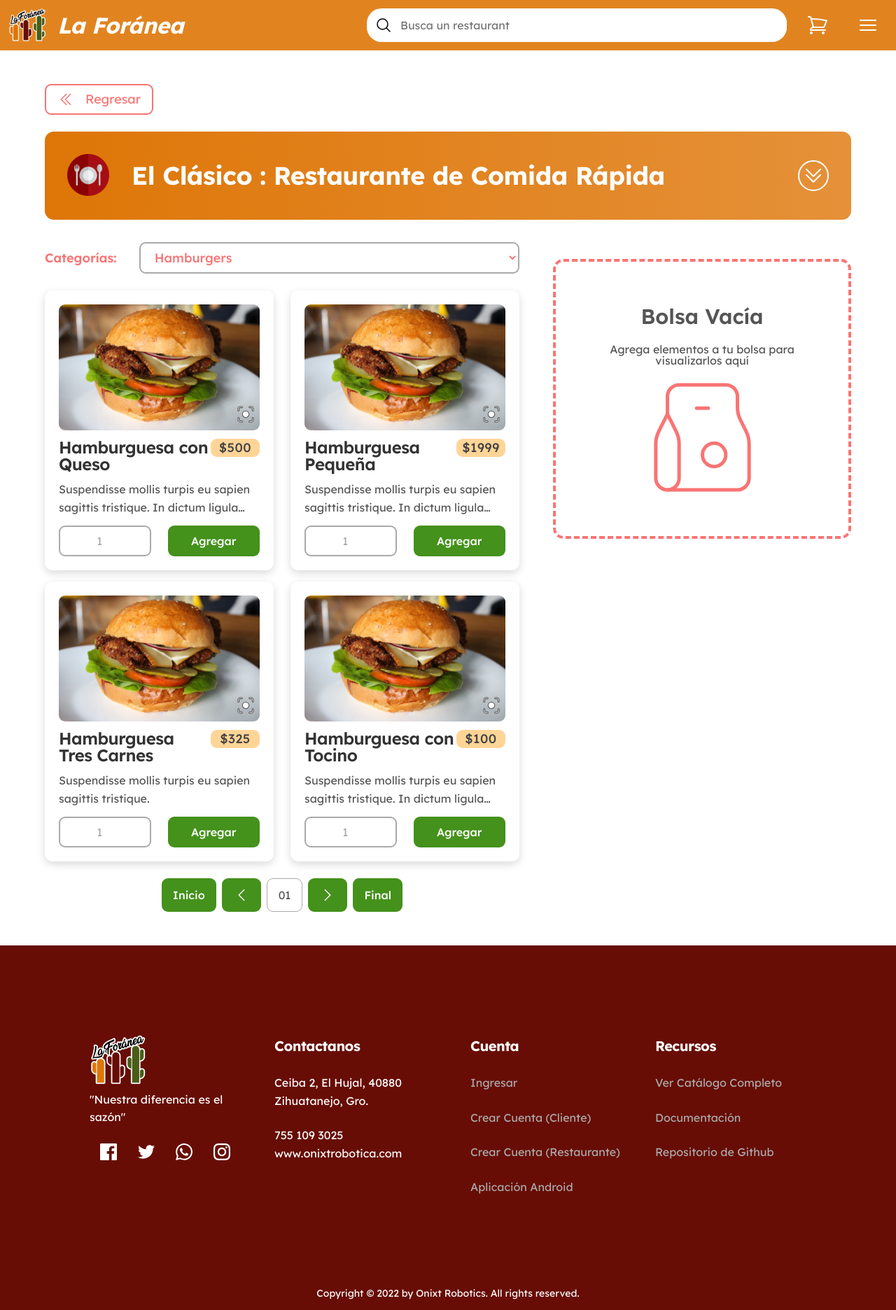
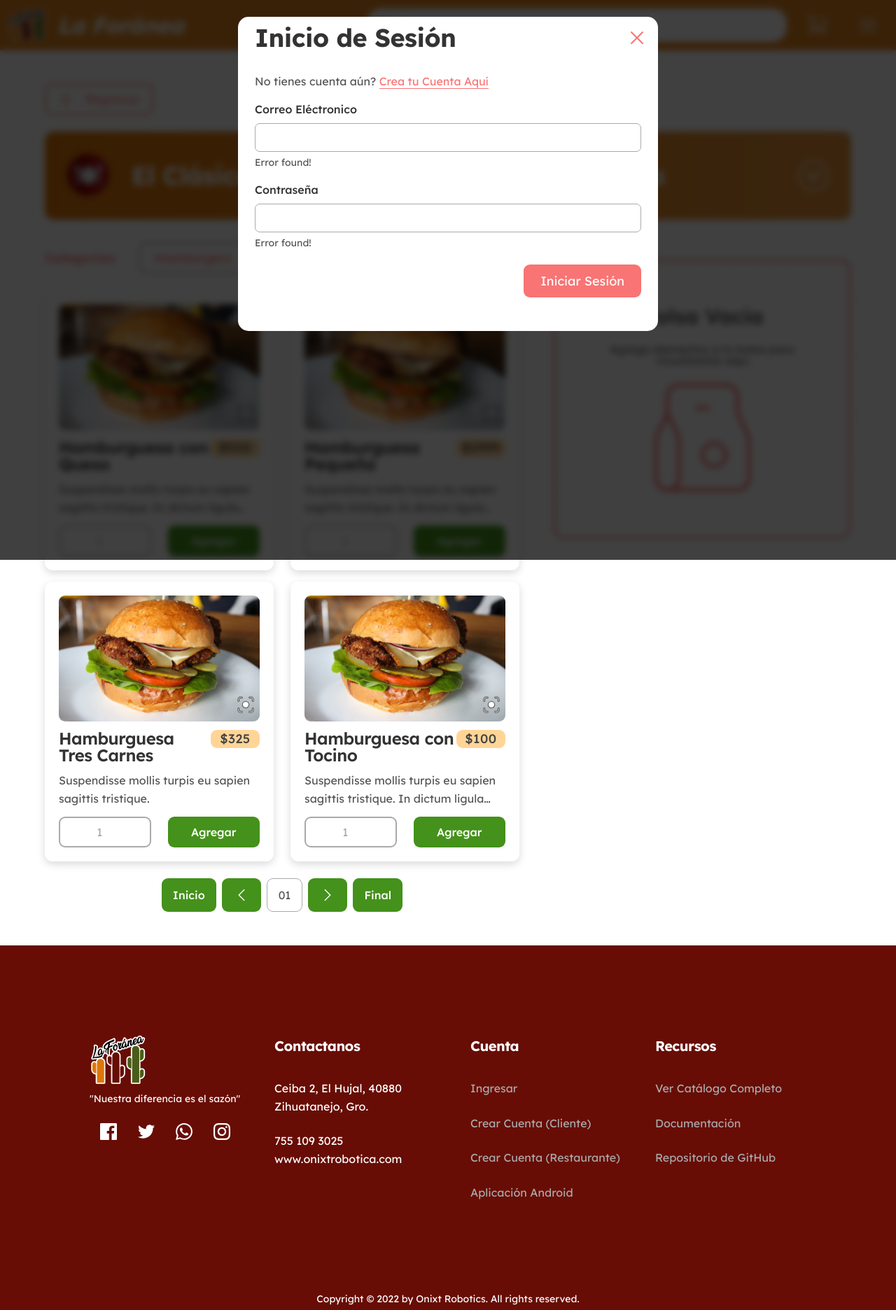
Before and after one commit to RaisedEel/Food-app-LaForanea, a React (Create React App) app: page /restaurant/101 in a window 1280 px wide. Shown: the whole page at 70% size. After the commit the page ends 800 px from the top, so only its background shows below. Built offline with nearby package versions, Linux system fonts and the light colour scheme.

Commit message:
Login creado, ademas de un store slice para manejar la autenticacion. Se utilizara una simulacion de autenticacion que permita agregar usuarios de forma local. Ajustes menores realizados en el footer y modal.

```diff
--- a/public/index.html
+++ b/public/index.html
@@ -28,6 +28,7 @@
   </head>
   <body>
     <noscript>You need to enable JavaScript to run this app.</noscript>
+    <div id="modal-overlay"></div>
     <div id="root"></div>
     <!--
       This HTML file is a template.
--- a/src/App.js
+++ b/src/App.js
@@ -3,18 +3,25 @@ import { useDispatch, useSelector } from 'react-redux';
 import { Routes, Route, Navigate } from 'react-router-dom';
 
 import { cartActions } from './context/cart-slice';
+import { authenticationActions } from './context/authentication-slice';
 import Cart from './components/cart/Cart';
 import Modal from './components/ui/Modal';
 import MenuPage from './pages/MenuPage';
 import LandingPage from './pages/LandingPage';
 import RestaurantListPage from './pages/RestaurantListPage';
+import Login from './components/forms/Login';
 
 function App() {
   const showCart = useSelector((state) => state.cart.showCart);
+  const showLogin = useSelector((state) => state.authentication.showLogin);
   const dispatch = useDispatch();
 
-  function closeModalHandler() {
+  function closeCartHandler() {
     dispatch(cartActions.toggleCart());
+  }
+
+  function closeLoginHandler() {
+    dispatch(authenticationActions.toggleLogin());
   }
 
   return (
@@ -22,10 +29,19 @@ function App() {
       {showCart && (
         <Modal
           title='Mi Orden'
-          onClose={closeModalHandler}
+          onClose={closeCartHandler}
           preferredWidth='80rem'
         >
           <Cart />
+        </Modal>
+      )}
+      {showLogin && (
+        <Modal
+          title='Inicio de Sesión'
+          onClose={closeLoginHandler}
+          preferredWidth='60rem'
+        >
+          <Login />
         </Modal>
       )}
       <Routes>
--- /dev/null
+++ b/src/components/forms/Login.js
@@ -0,0 +1,42 @@
+import { useDispatch } from 'react-redux';
+import { Link } from 'react-router-dom';
+import { authenticationActions } from '../../context/authentication-slice';
+
+import classes from './Login.module.css';
+
+function Login() {
+  const dispatch = useDispatch();
+
+  function loginHandler(event) {
+    event.preventDefault();
+
+    dispatch(authenticationActions.login());
+  }
+
+  return (
+    <form className={classes.login} action='/' onSubmit={loginHandler}>
+      <p>
+        No tienes cuenta aún?{' '}
+        <Link className={classes['login-link']} to='/'>
+          Crea tu Cuenta Aquí
+        </Link>
+      </p>
+
+      <div className={classes['input-container']}>
+        <label className={classes['input-label']}>Correo Eléctronico</label>
+        <input className={classes['input-box']} type='text' />
+        <p className={classes['input-error']}>Error found!</p>
+      </div>
+
+      <div className={classes['input-container']}>
+        <label className={classes['input-label']}>Contraseña</label>
+        <input className={classes['input-box']} type='password' />
+        <p className={classes['input-error']}>Error found!</p>
+      </div>
+
+      <button className={classes['login-button']}>Iniciar Sesión</button>
+    </form>
+  );
+}
+
+export default Login;
--- /dev/null
+++ b/src/components/forms/Login.module.css
@@ -0,0 +1,59 @@
+.login {
+  padding: 3.6rem 0;
+
+  display: flex;
+  flex-direction: column;
+  gap: 2.4rem;
+}
+
+.login-link:link,
+.login-link:visited {
+  color: #f97474;
+  text-decoration: none;
+  border-bottom: 1px solid #f97474;
+  transition: all 0.3s;
+}
+
+.login-link:hover,
+.login-link:active {
+  border-bottom: 1px solid transparent;
+}
+
+.input-container {
+  display: flex;
+  flex-direction: column;
+}
+
+.input-label {
+  color: #333;
+  font-weight: 500;
+  margin-bottom: 1.2rem;
+}
+
+.input-box {
+  font-size: 1.8rem;
+  padding: 0.8rem 1.2rem;
+  border: 1px solid #aaa;
+  border-radius: 7px;
+  margin-bottom: 0.8rem;
+}
+
+.input-error {
+  font-size: 1.4rem;
+}
+
+.login-button {
+  align-self: flex-end;
+  background-color: #f97474;
+  color: #fff;
+  font-size: 1.8rem;
+  padding: 1.2rem 2.4rem;
+  border: none;
+  border-radius: 9px;
+  cursor: pointer;
+  transition: all 0.3s;
+}
+
+.login-button:hover {
+  background-color: #c75d5d;
+}
--- a/src/components/layout/Footer.js
+++ b/src/components/layout/Footer.js
@@ -1,16 +1,23 @@
-import classes from './Footer.module.css';
+import { Link } from 'react-router-dom';
+import { useDispatch } from 'react-redux';
+
+import { authenticationActions } from '../../context/authentication-slice';
 import logo from '../../assets/images/la-foranea-logo.png';
 import SocialMediaLink from '../ui/SocialMediaLink';
-import { Link } from 'react-router-dom';
+import classes from './Footer.module.css';
 
 function Footer() {
+  const dispatch = useDispatch();
+
   return (
     <footer className={classes.footer}>
       <div className={`grid grid--2-cols ${classes['footer-grid']}`}>
         <div className={classes['footer-section']}>
-          <div className={classes['social-info']}>
-            <img src={logo} alt='Logo de La Foránea ' />
-            <p>"Nuestra diferencia es el sazón"</p>
+          <div className='social-info'>
+            <a href='/welcome#'>
+              <img src={logo} alt='Logo de La Foránea ' />
+            </a>
+            <p className={classes.slogan}>"Nuestra diferencia es el sazón"</p>
             <div className={classes['footer-social-links']}>
               <SocialMediaLink type='FB' url='/' />
               <SocialMediaLink type='TW' url='/' />
@@ -18,7 +25,7 @@ function Footer() {
               <SocialMediaLink type='IG' url='/' />
             </div>
           </div>
-          <div className={classes['contact-info']}>
+          <div className='contact-info'>
             <p className={`heading ${classes['footer-heading']}`}>
               Contactanos
             </p>
@@ -36,9 +43,14 @@ function Footer() {
             <p className={`heading ${classes['footer-heading']}`}>Cuenta</p>
             <ul className={classes['footer-actions']}>
               <li>
-                <Link className={classes['footer-action']} to='/'>
+                <button
+                  className={classes['footer-action']}
+                  onClick={() => {
+                    dispatch(authenticationActions.toggleLogin());
+                  }}
+                >
                   Ingresar
-                </Link>
+                </button>
               </li>
               <li>
                 <Link className={classes['footer-action']} to='/'>
@@ -82,7 +94,7 @@ function Footer() {
                   target='_blank'
                   rel='noreferrer'
                 >
-                  Repositorio de Github
+                  Repositorio de GitHub
                 </a>
               </li>
             </ul>
--- a/src/components/layout/Footer.module.css
+++ b/src/components/layout/Footer.module.css
@@ -19,7 +19,11 @@
 .footer-heading {
   color: #fff;
   font-size: 2rem;
-  margin-bottom: 2.4rem;
+  margin-bottom: 3.2rem;
+}
+
+.slogan {
+  font-size: 1.4rem;
 }
 
 .footer-social-links {
@@ -50,11 +54,16 @@
   gap: 2.4rem;
 }
 
+.footer-action,
 .footer-action:link,
 .footer-action:visited {
+  border: none;
+  background-color: transparent;
   text-decoration: none;
   color: #aaa;
+  font-size: inherit;
   transition: all 0.3s;
+  cursor: pointer;
 }
 
 .footer-action:hover,
--- a/src/components/ui/Modal.js
+++ b/src/components/ui/Modal.js
@@ -1,4 +1,6 @@
+import { createPortal } from 'react-dom';
 import { useEffect } from 'react';
+
 import classes from './Modal.module.css';
 
 function Modal(props) {
@@ -13,7 +15,7 @@ function Modal(props) {
     };
   }, []);
 
-  return (
+  return createPortal(
     <div className={classes.overlay}>
       <div className={classes.modal} style={{ maxWidth: props.preferredWidth }}>
         <button className={classes['btn--close']} onClick={props.onClose}>
@@ -35,7 +37,8 @@ function Modal(props) {
         <h2 className='heading-secondary'>{props.title}</h2>
         {props.children}
       </div>
-    </div>
+    </div>,
+    document.getElementById('modal-overlay')
   );
 }
 
--- a/src/components/ui/Modal.module.css
+++ b/src/components/ui/Modal.module.css
@@ -14,7 +14,7 @@
 .modal {
   position: relative;
   background-color: #fff;
-  margin: 1.6rem auto;
+  margin: 2.4rem auto;
   padding: 1.2rem 2.4rem;
   border-radius: 15px;
 }
@@ -23,18 +23,20 @@
   position: absolute;
   top: 1rem;
   right: 1rem;
+  padding: 0.4rem;
   border: none;
+  border-radius: 9px;
   background-color: transparent;
   cursor: pointer;
+  transition: all 0.3s;
+}
+
+.btn--close:hover {
+  background-color: rgba(0, 0, 0, 0.1);
 }
 
 .icon {
   width: 3.2rem;
   height: 3.2rem;
   stroke: #f97474;
-  transition: all 0.3s;
 }
-
-.icon:hover {
-  stroke: #c75d5d;
-}
--- /dev/null
+++ b/src/context/authentication-slice.js
@@ -0,0 +1,30 @@
+import { createSlice } from '@reduxjs/toolkit';
+
+const initialState = {
+  showLogin: true,
+  isAuthenticated: false,
+  profiles: [],
+};
+
+const authenticationSlice = createSlice({
+  name: 'authentication',
+  initialState,
+  reducers: {
+    toggleLogin(state) {
+      if (state.isAuthenticated) return false;
+      state.showLogin = !state.showLogin;
+    },
+    addProfile(state, action) {
+      state.profiles.push(action.payload);
+      state.isAuthenticated = true;
+      state.showLogin = false;
+    },
+    login(state, action) {
+      state.isAuthenticated = true;
+      state.showLogin = false;
+    },
+  },
+});
+
+export const authenticationActions = authenticationSlice.actions;
+export default authenticationSlice;
--- a/src/context/store.js
+++ b/src/context/store.js
@@ -1,4 +1,5 @@
 import { configureStore } from '@reduxjs/toolkit';
+import authenticationSlice from './authentication-slice';
 import cartSlice from './cart-slice';
 import menuSlice from './menu-slice';
 import restaurantsSlice from './restaurants-slice';
@@ -8,6 +9,7 @@ const store = configureStore({
     cart: cartSlice.reducer,
     menu: menuSlice.reducer,
     restaurants: restaurantsSlice.reducer,
+    authentication: authenticationSlice.reducer,
   },
 });
 
--- a/src/index.css
+++ b/src/index.css
@@ -1,7 +1,7 @@
 /*
   COLORS:
   - Primary: #de7607
-  - Secondary: #670D05, #44911b
+  - Secondary: #670d05, #44911b, #f97474
   - Greys: #aaa, #555, #333
 
   TINTS:
@@ -35,6 +35,7 @@ body {
 }
 
 input,
+button,
 textarea,
 select {
   font-size: inherit;
```
